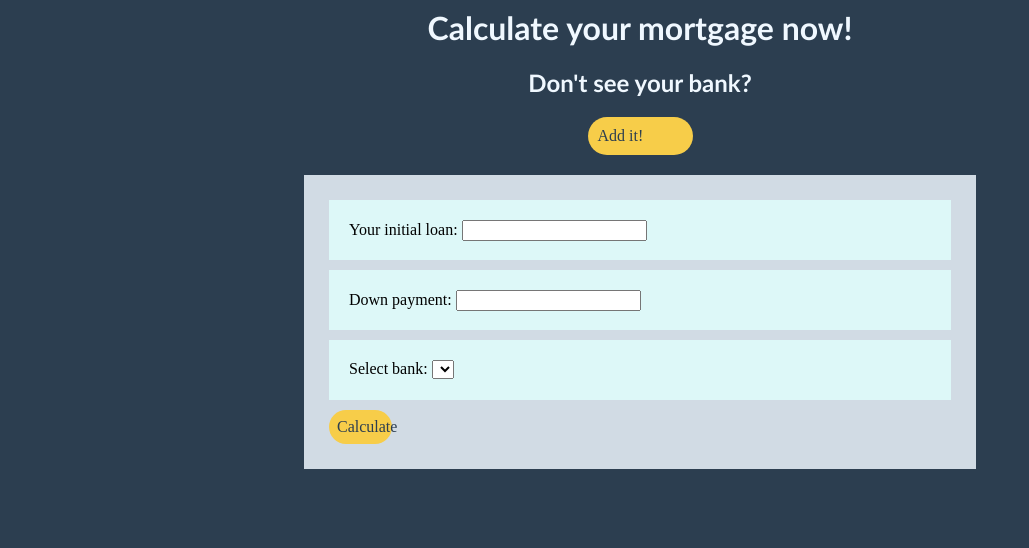
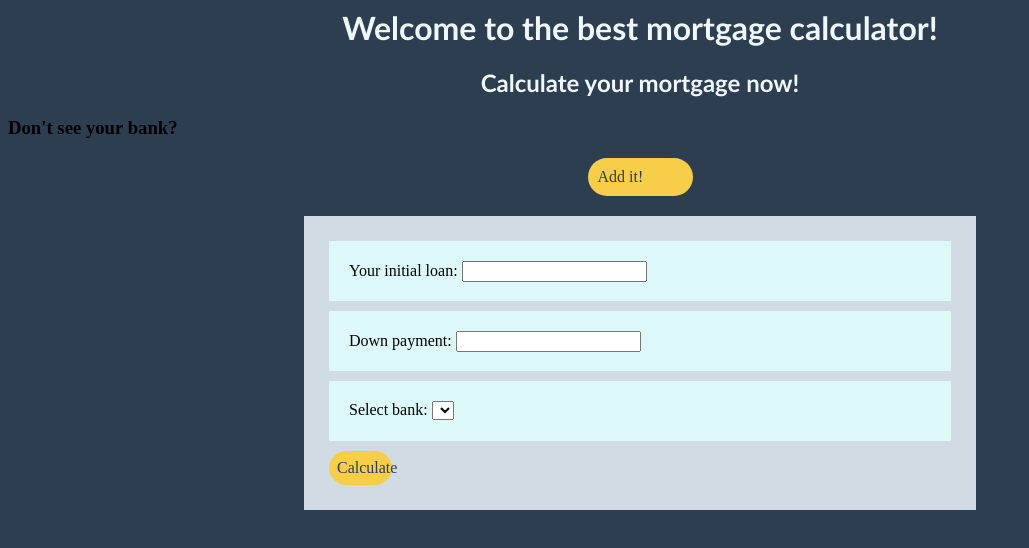
Before and after one commit to lizardlynx/mortgage-calculator, a website with bundled scripts: page mortgageCalculator.html in a window 1280 px wide. Shown: the whole page, without its empty margins (0-1029 px from the left). Built offline with nearby package versions, Linux system fonts and the light colour scheme; no server answers.

Commit message:
update style

```diff
--- a/mortgageCalculator.html
+++ b/mortgageCalculator.html
@@ -7,8 +7,9 @@
     <script type="module" src="./public/frontJs/mortgageCalculator.js"></script>
   </head>
   <body>
-    <h1>Calculate your mortgage now!</h1>
-    <h2>Don't see your bank?</h2>
+    <h1>Welcome to the best mortgage calculator!</h1>
+    <h2>Calculate your mortgage now!</h2>
+    <h3>Don't see your bank?</h3>
     <a href="bankList" class="button">Add it!</a>
     <div id="calculator-options">
       <div>
```
